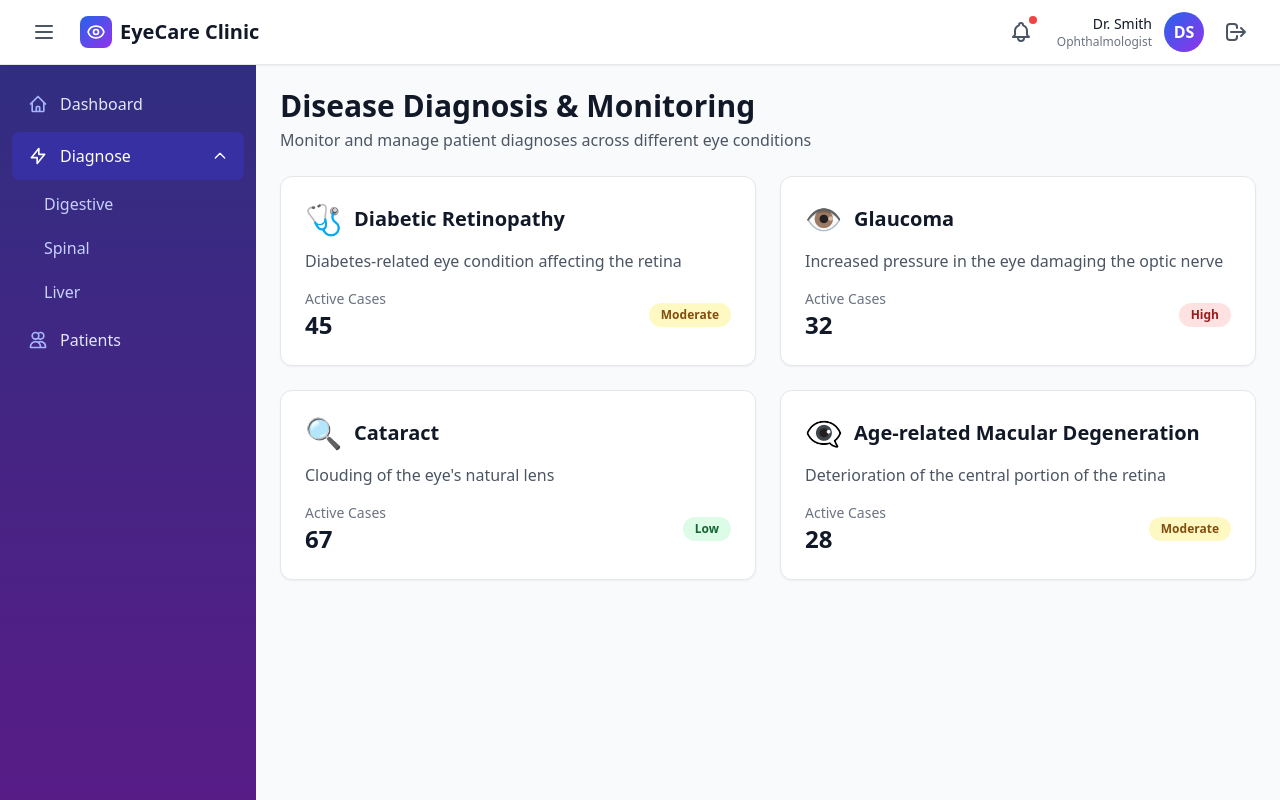
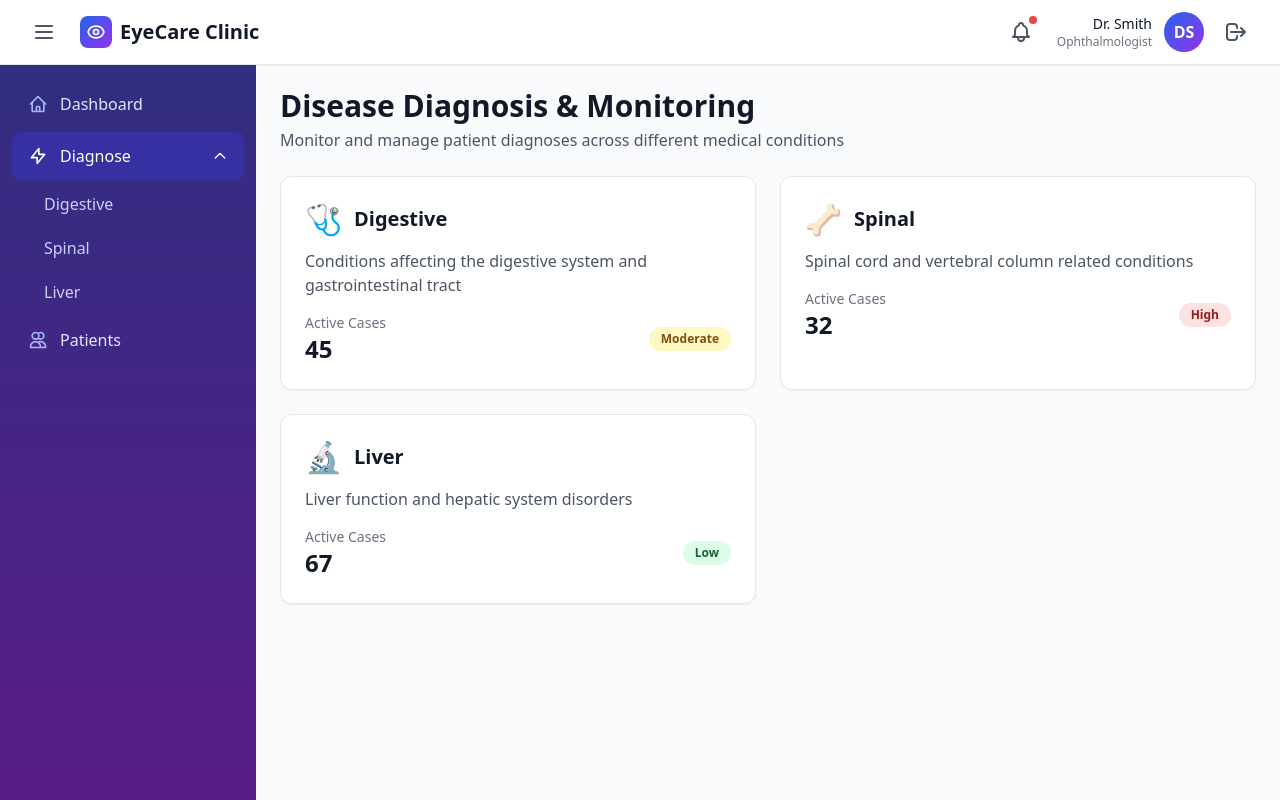
Before and after one commit to oshanLahiru0307/research_project, a React (Vite) app in the folder frontend/: page /diagnosis in a window 1280 px wide. Built offline with nearby package versions, Linux system fonts and the light colour scheme; sample sign-in values are in the browser's storage.

Commit message:
diagnosis page is updated

```diff
--- a/frontend/src/pages/Diagnosis.jsx
+++ b/frontend/src/pages/Diagnosis.jsx
@@ -1,16 +1,12 @@
 import { Routes, Route, Link } from 'react-router-dom'
-import DiabeticRetinopathy from './diagnosis/DiabeticRetinopathy'
-import Glaucoma from './diagnosis/Glaucoma'
-import Cataract from './diagnosis/Cataract'
-import AMD from './diagnosis/AMD'
+import ImageUpload from './diagnosis/ImageUpload'
+import DiagnosisResults from './diagnosis/DiagnosisResults'
 
 function Diagnosis() {
   return (
     <Routes>
-      <Route path="/diabetic-retinopathy" element={<DiabeticRetinopathy />} />
-      <Route path="/glaucoma" element={<Glaucoma />} />
-      <Route path="/cataract" element={<Cataract />} />
-      <Route path="/amd" element={<AMD />} />
+      <Route path="/:disease/:type" element={<ImageUpload />} />
+      <Route path="/:disease/:type/results" element={<DiagnosisResults />} />
       <Route path="/" element={<DiagnosisOverview />} />
     </Routes>
   )
@@ -19,36 +15,28 @@ function Diagnosis() {
 function DiagnosisOverview() {
   const diseases = [
     {
-      name: 'Diabetic Retinopathy',
-      path: '/diagnosis/diabetic-retinopathy',
-      description: 'Diabetes-related eye condition affecting the retina',
+      name: 'Digestive',
+      path: '/diagnosis/digestive',
+      description: 'Conditions affecting the digestive system and gastrointestinal tract',
       count: 45,
       severity: 'moderate',
       icon: '🩺',
     },
     {
-      name: 'Glaucoma',
-      path: '/diagnosis/glaucoma',
-      description: 'Increased pressure in the eye damaging the optic nerve',
+      name: 'Spinal',
+      path: '/diagnosis/spinal',
+      description: 'Spinal cord and vertebral column related conditions',
       count: 32,
       severity: 'high',
-      icon: '👁️',
+      icon: '🦴',
     },
     {
-      name: 'Cataract',
-      path: '/diagnosis/cataract',
-      description: 'Clouding of the eye\'s natural lens',
+      name: 'Liver',
+      path: '/diagnosis/liver',
+      description: 'Liver function and hepatic system disorders',
       count: 67,
       severity: 'low',
-      icon: '🔍',
-    },
-    {
-      name: 'Age-related Macular Degeneration',
-      path: '/diagnosis/amd',
-      description: 'Deterioration of the central portion of the retina',
-      count: 28,
-      severity: 'moderate',
-      icon: '👁️‍🗨️',
+      icon: '🔬',
     },
   ]
 
@@ -56,7 +44,7 @@ function DiagnosisOverview() {
     <div className="space-y-6">
       <div>
         <h1 className="text-3xl font-bold text-gray-900">Disease Diagnosis & Monitoring</h1>
-        <p className="text-gray-600 mt-1">Monitor and manage patient diagnoses across different eye conditions</p>
+        <p className="text-gray-600 mt-1">Monitor and manage patient diagnoses across different medical conditions</p>
       </div>
 
       <div className="grid grid-cols-1 md:grid-cols-2 gap-6">
```
